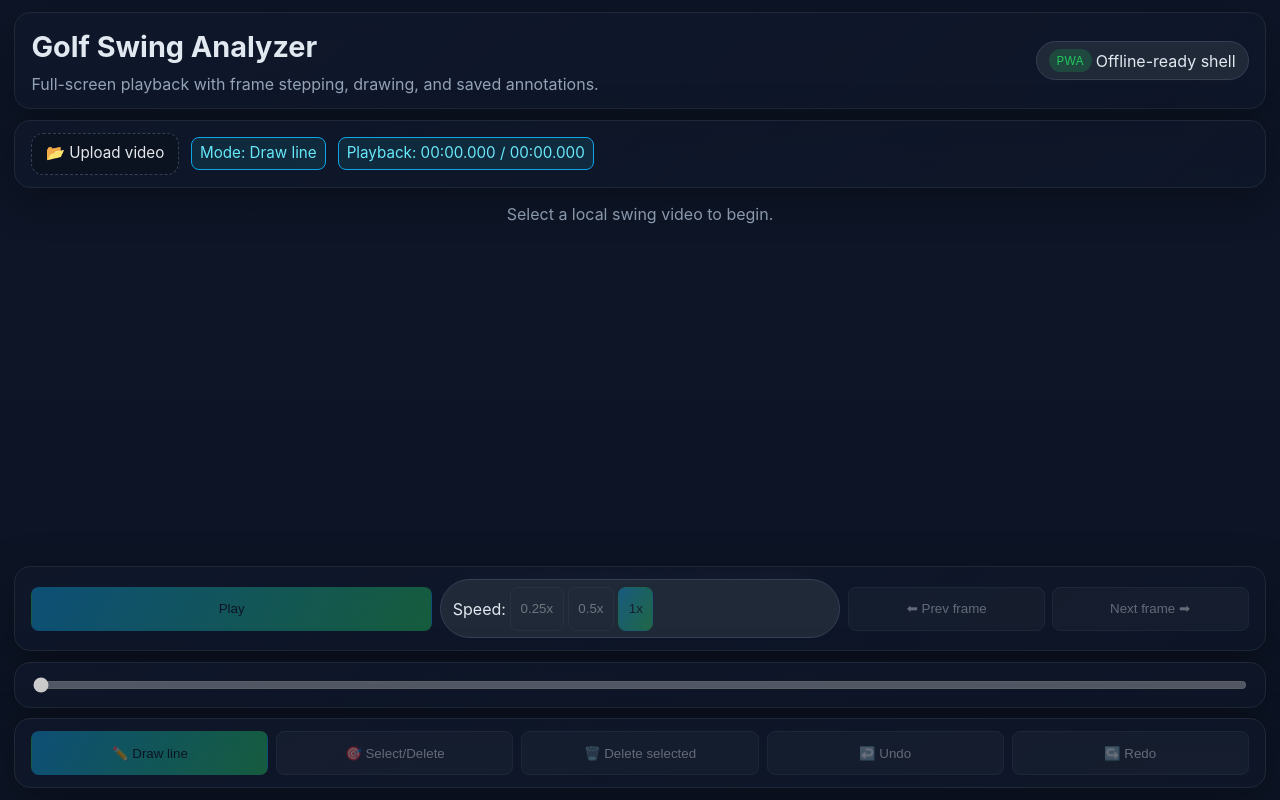
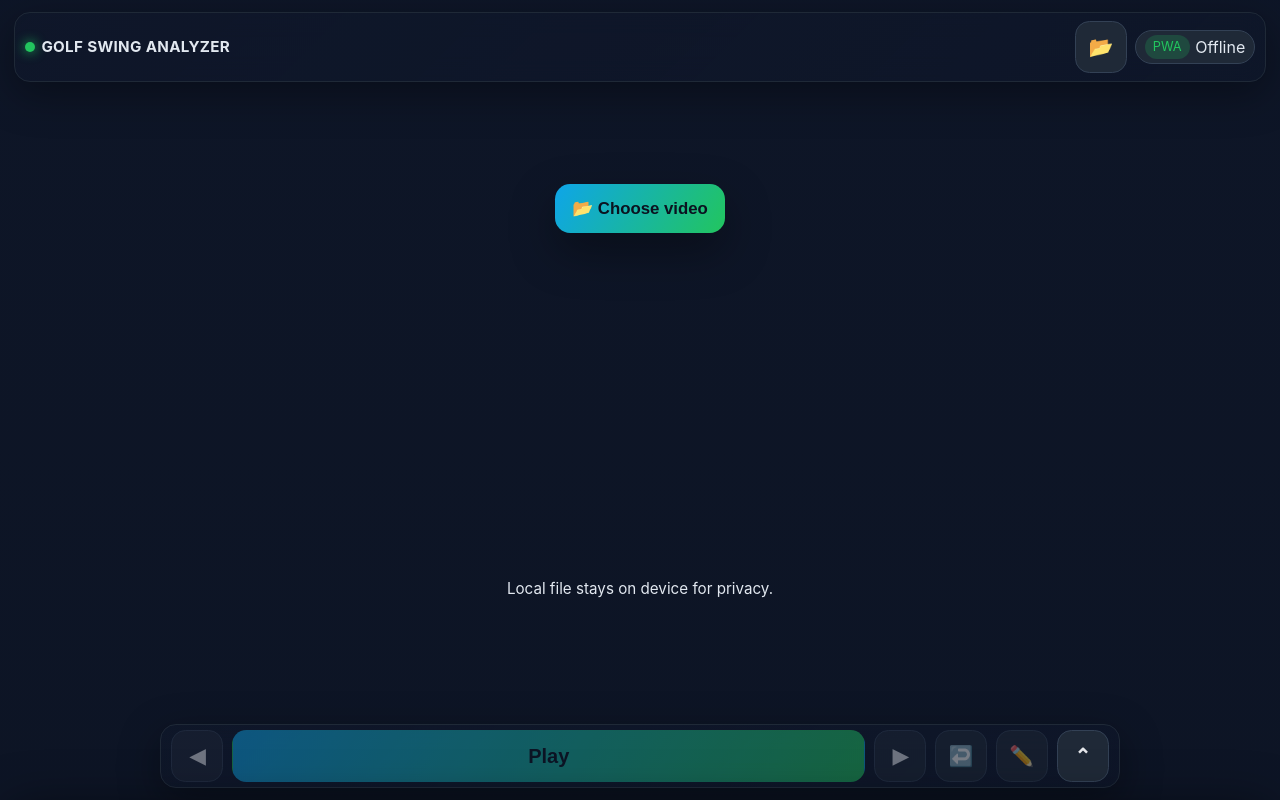
Before and after one commit to matsuatsu/pwa-movie-viewer, a React (Vite) app: page / in a window 1280 px wide. Built offline with nearby package versions, Linux system fonts and the light colour scheme.

Commit message:
Redesign controls with bottom mini bar and sheet

```diff
--- a/src/App.tsx
+++ b/src/App.tsx
@@ -46,6 +46,8 @@ function App() {
   const videoRef = useRef<HTMLVideoElement | null>(null);
   const canvasRef = useRef<HTMLCanvasElement | null>(null);
   const containerRef = useRef<HTMLDivElement | null>(null);
+  const fileInputRef = useRef<HTMLInputElement | null>(null);
+  const hideTimerRef = useRef<number | null>(null);
   const [videoUrl, setVideoUrl] = useState<string | null>(null);
   const [videoFile, setVideoFile] = useState<File | null>(null);
   const [duration, setDuration] = useState(0);
@@ -58,6 +60,8 @@ function App() {
   const [selectedId, setSelectedId] = useState<string | null>(null);
   const [history, setHistory] = useState<DrawingAction[]>([]);
   const [redoStack, setRedoStack] = useState<DrawingAction[]>([]);
+  const [sheetSnap, setSheetSnap] = useState<'collapsed' | 'half' | 'full'>('collapsed');
+  const [controlsVisible, setControlsVisible] = useState(true);
 
   useCanvasSize(containerRef, canvasRef);
 
@@ -171,10 +175,22 @@ function App() {
     setRedoStack([]);
   };
 
+  const showControls = (persist = false) => {
+    setControlsVisible(true);
+    if (hideTimerRef.current) {
+      clearTimeout(hideTimerRef.current);
+    }
+    if (persist || sheetSnap !== 'collapsed' || !isPlaying || draftLine) return;
+    hideTimerRef.current = window.setTimeout(() => {
+      setControlsVisible(false);
+    }, 2600);
+  };
+
   const handlePointerDown = (event: React.PointerEvent) => {
     if (!videoUrl) return;
     const point = toNormalizedPoint(event);
     if (!point) return;
+    showControls(true);
     if (mode === 'draw') {
       const newDraft: LineShape = {
         id: crypto.randomUUID(),
@@ -209,6 +225,7 @@ function App() {
   };
 
   const handleUndo = () => {
+    showControls(true);
     setHistory((prev) => {
       const last = prev[prev.length - 1];
       if (!last) return prev;
@@ -224,6 +241,7 @@ function App() {
   };
 
   const handleRedo = () => {
+    showControls(true);
     setRedoStack((prev) => {
       const last = prev[prev.length - 1];
       if (!last) return prev;
@@ -240,6 +258,7 @@ function App() {
 
   const deleteSelected = () => {
     if (!selectedId) return;
+    showControls(true);
     const line = lines.find((l) => l.id === selectedId);
     if (!line) return;
     setLines((prev) => prev.filter((l) => l.id !== selectedId));
@@ -250,6 +269,7 @@ function App() {
   const handlePlayPause = () => {
     const video = videoRef.current;
     if (!video) return;
+    showControls();
     if (isPlaying) {
       video.pause();
     } else {
@@ -263,11 +283,20 @@ function App() {
     if (videoRef.current) {
       videoRef.current.playbackRate = value;
     }
+    showControls(true);
+  };
+
+  const cycleRate = () => {
+    const options = [0.25, 0.5, 1];
+    const currentIndex = options.indexOf(playbackRate);
+    const next = options[(currentIndex + 1) % options.length];
+    handleRateChange(next);
   };
 
   const step = (direction: number) => {
     const video = videoRef.current;
     if (!video || !duration) return;
+    showControls();
     video.pause();
     const target = Math.min(duration, Math.max(0, video.currentTime + direction * STEP_EPS));
     if ('requestVideoFrameCallback' in video) {
@@ -281,6 +310,7 @@ function App() {
   const handleSeek = (value: number) => {
     const video = videoRef.current;
     if (!video) return;
+    showControls(true);
     video.currentTime = value;
     setCurrentTime(value);
   };
@@ -288,6 +318,7 @@ function App() {
   const onFileChange = (event: React.ChangeEvent<HTMLInputElement>) => {
     const file = event.target.files?.[0];
     if (!file) return;
+    showControls(true);
     if (videoUrl) URL.revokeObjectURL(videoUrl);
     const url = URL.createObjectURL(file);
     setVideoFile(file);
@@ -297,6 +328,35 @@ function App() {
     setHistory([]);
     setRedoStack([]);
   };
+
+  const handleModeToggle = () => {
+    showControls(true);
+    setMode((prev) => (prev === 'draw' ? 'select' : 'draw'));
+  };
+
+  const toggleSheet = (nextState?: 'collapsed' | 'half' | 'full') => {
+    setSheetSnap((prev) => {
+      if (nextState) return nextState;
+      return prev === 'collapsed' ? 'half' : 'collapsed';
+    });
+    showControls(true);
+  };
+
+  useEffect(() => {
+    if (!isPlaying || draftLine || sheetSnap !== 'collapsed') {
+      setControlsVisible(true);
+      if (hideTimerRef.current) {
+        clearTimeout(hideTimerRef.current);
+      }
+      return;
+    }
+    hideTimerRef.current = window.setTimeout(() => setControlsVisible(false), 2600);
+    return () => {
+      if (hideTimerRef.current) {
+        clearTimeout(hideTimerRef.current);
+      }
+    };
+  }, [isPlaying, draftLine, sheetSnap]);
 
   const formattedTime = (time: number) => {
     const minutes = Math.floor(time / 60)
@@ -310,6 +370,17 @@ function App() {
       .padStart(3, '0');
     return `${minutes}:${seconds}.${ms}`;
   };
+
+  const mapping = [
+    { before: 'Upload video (status bar)', after: 'Top icon + Bottom Sheet “Video” section' },
+    { before: 'Play/Pause (toolbar)', after: 'Mini bar primary control' },
+    { before: 'Prev/Next frame (toolbar)', after: 'Mini bar frame-step buttons' },
+    { before: 'Speed pill (toolbar)', after: 'Mini bar quick toggle + Sheet detailed speeds' },
+    { before: 'Mode buttons (controls row)', after: 'Mini bar single toggle (Draw/Select)' },
+    { before: 'Delete selected (controls)', after: 'Bottom Sheet Edit section' },
+    { before: 'Undo/Redo (controls)', after: 'Mini bar Undo + Bottom Sheet Redo' },
+    { before: 'Seek bar (seek row)', after: 'Bottom Sheet timeline' }
+  ];
 
   return (
     <div className="app-screen">
@@ -333,45 +404,87 @@ function App() {
             />
           ) : (
             <div className="empty-state">
-              <p>Select a local swing video to begin.</p>
-              <p className="hint">Tap the Upload button to load a file for analysis.</p>
+              <button className="cta" onClick={() => fileInputRef.current?.click()}>
+                📂 Choose video
+              </button>
+              <p className="hint">Local file stays on device for privacy.</p>
             </div>
           )}
         </div>
 
         <canvas className="canvas-layer" ref={canvasRef} />
 
-        <div className="ui-layer ui-top">
-          <div className="glass-row top-bar">
-            <div>
-              <h1 className="title">Golf Swing Analyzer</h1>
-              <p className="subtitle">
-                Full-screen playback with frame stepping, drawing, and saved annotations.
-              </p>
+        <div className={`ui-layer ui-top ${controlsVisible ? 'visible' : 'faded'}`}>
+          <div className="top-bar-chip glass-row compact">
+            <div className="brand">
+              <span className="dot" />
+              <span className="app-name">Golf Swing Analyzer</span>
             </div>
-            <div className="pill">
+            <div className="top-actions">
+              <button
+                className="icon-button"
+                onClick={() => fileInputRef.current?.click()}
+                aria-label="Upload video"
+                disabled={false}
+              >
+                📂
+              </button>
+              <div className="pill tight">
                 <span className="tag">PWA</span>
-              Offline-ready shell
+                Offline
               </div>
             </div>
-          <div className="glass-row status-bar">
-            <label className="file-label">
-              📂 Upload video
-              <input type="file" accept="video/*" onChange={onFileChange} />
-            </label>
-            <span className="chip">Mode: {mode === 'draw' ? 'Draw line' : 'Select/Delete'}</span>
-            <span className="chip">Playback: {formattedTime(currentTime)} / {formattedTime(duration || 0)}</span>
-            {videoFile && <span className="chip file-chip">{videoFile.name}</span>}
           </div>
         </div>
 
-        <div className="ui-layer ui-bottom">
-          <div className="glass-row toolbar">
-            <button className="primary" onClick={handlePlayPause} disabled={!videoUrl}>
+        <div className={`ui-layer ui-bottom ${controlsVisible ? 'visible' : 'faded'}`}>
+          <div className="mini-bar glass-row compact">
+            <button className="icon-button" onClick={() => step(-1)} disabled={!videoUrl} aria-label="Previous frame">
+              ◀
+            </button>
+            <button className="primary icon-button wide" onClick={handlePlayPause} disabled={!videoUrl} aria-label="Play or pause">
               {isPlaying ? 'Pause' : 'Play'}
             </button>
-            <div className="pill speed-pill">
-              <span>Speed:</span>
+            <button className="icon-button" onClick={() => step(1)} disabled={!videoUrl} aria-label="Next frame">
+              ▶
+            </button>
+            <button className="icon-button" onClick={handleUndo} disabled={!history.length} aria-label="Undo last line">
+              ↩️
+            </button>
+            <button className="icon-button" onClick={handleModeToggle} disabled={!videoUrl} aria-label="Toggle draw or select mode">
+              {mode === 'draw' ? '✏️' : '🎯'}
+            </button>
+            <button className="icon-button" onClick={() => toggleSheet()} aria-label="Show more controls">
+              {sheetSnap === 'collapsed' ? '⌃' : '⌄'}
+            </button>
+          </div>
+        </div>
+
+        <div className={`bottom-sheet ${sheetSnap}`}>
+          <div className={`sheet-backdrop ${sheetSnap === 'collapsed' ? 'hidden' : ''}`} onClick={() => toggleSheet('collapsed')} />
+          <div className="sheet-surface" role="dialog" aria-label="Playback controls">
+            <div className="sheet-handle" onClick={() => toggleSheet(sheetSnap === 'half' ? 'full' : sheetSnap === 'full' ? 'half' : 'half')}>
+              <span className="grip" />
+            </div>
+
+            <div className="sheet-grid">
+              <section>
+                <header>
+                  <h3>Video</h3>
+                  <small>Local only</small>
+                </header>
+                <button className="wide" onClick={() => fileInputRef.current?.click()}>
+                  📂 Upload / Choose
+                </button>
+                {videoFile && <p className="meta">{videoFile.name}</p>}
+              </section>
+
+              <section>
+                <header>
+                  <h3>Speed</h3>
+                  <small>0.25x / 0.5x / 1.0x</small>
+                </header>
+                <div className="pill speed-group">
                   {[0.25, 0.5, 1].map((rate) => (
                     <button
                       key={rate}
@@ -382,18 +495,17 @@ function App() {
                       {rate}x
                     </button>
                   ))}
-            </div>
-            <div className="stepper">
-              <button onClick={() => step(-1)} disabled={!videoUrl}>
-                ⬅︎ Prev frame
-              </button>
-              <button onClick={() => step(1)} disabled={!videoUrl}>
-                Next frame ➡︎
+                  <button className="ghost" onClick={cycleRate} disabled={!videoUrl}>
+                    Cycle
                   </button>
                 </div>
-          </div>
+              </section>
 
-          <div className="glass-row seek-row">
+              <section>
+                <header>
+                  <h3>Timeline</h3>
+                  <small>Seek without default UI</small>
+                </header>
                 <input
                   className="seek"
                   type="range"
@@ -404,27 +516,66 @@ function App() {
                   onChange={(e) => handleSeek(Number(e.target.value))}
                   disabled={!videoUrl}
                 />
+                <div className="meta">
+                  {formattedTime(currentTime)} / {formattedTime(duration || 0)}
                 </div>
+              </section>
 
-          <div className="glass-row controls">
+              <section>
+                <header>
+                  <h3>Edit</h3>
+                  <small>Select / delete lines</small>
+                </header>
+                <div className="edit-row">
                   <button onClick={() => setMode('draw')} disabled={!videoUrl} className={mode === 'draw' ? 'active' : ''}>
-              ✏️ Draw line
+                    ✏️ Draw
                   </button>
                   <button onClick={() => setMode('select')} disabled={!videoUrl} className={mode === 'select' ? 'active' : ''}>
-              🎯 Select/Delete
+                    🎯 Select
                   </button>
                   <button onClick={deleteSelected} disabled={!selectedId}>
-              🗑️ Delete selected
-            </button>
-            <button onClick={handleUndo} disabled={!history.length}>
-              ↩️ Undo
+                    🗑️ Delete
                   </button>
                   <button onClick={handleRedo} disabled={!redoStack.length}>
                     ↪️ Redo
                   </button>
                 </div>
+              </section>
+
+              <section>
+                <header>
+                  <h3>Status</h3>
+                  <small>Playback + mode</small>
+                </header>
+                <div className="status-grid">
+                  <div className="chip">Mode: {mode === 'draw' ? 'Draw line' : 'Select/Delete'}</div>
+                  <div className="chip">Playback: {formattedTime(currentTime)} / {formattedTime(duration || 0)}</div>
+                  {videoFile && <div className="chip file-chip">File: {videoFile.name}</div>}
+                  <div className="chip">Rate: {playbackRate}x</div>
+                </div>
+              </section>
+
+              <section className="mapping">
+                <header>
+                  <h3>Before → After</h3>
+                  <small>Where controls moved</small>
+                </header>
+                <div className="mapping-grid">
+                  {mapping.map((row) => (
+                    <div key={row.before} className="mapping-row">
+                      <span>{row.before}</span>
+                      <span>→</span>
+                      <strong>{row.after}</strong>
+                    </div>
+                  ))}
+                </div>
+              </section>
             </div>
           </div>
+        </div>
+      </div>
+
+      <input ref={fileInputRef} type="file" accept="video/*" onChange={onFileChange} className="file-input" />
     </div>
   );
 }
--- a/src/index.css
+++ b/src/index.css
@@ -7,6 +7,8 @@
   --viewport-height: 100dvh;
   --safe-top: env(safe-area-inset-top, 0px);
   --safe-bottom: env(safe-area-inset-bottom, 0px);
+  --mini-height: 64px;
+  --sheet-radius: 18px;
 }
 
 * {
@@ -24,6 +26,7 @@ body {
   background: radial-gradient(circle at 20% 20%, rgba(59, 130, 246, 0.1), transparent 40%),
     radial-gradient(circle at 80% 0%, rgba(34, 197, 94, 0.08), transparent 35%),
     #0f172a;
+  overscroll-behavior-y: none;
 }
 
 a {
@@ -40,11 +43,12 @@ button {
   background: #1f2937;
   color: #e5e7eb;
   border: 1px solid #334155;
-  border-radius: 0.5rem;
-  padding: 0.5rem 0.75rem;
+  border-radius: 0.9rem;
+  padding: 0.6rem 0.9rem;
   cursor: pointer;
-  transition: transform 0.1s ease, box-shadow 0.1s ease, background 0.1s ease;
+  transition: transform 0.12s ease, box-shadow 0.12s ease, background 0.12s ease, opacity 0.2s ease;
   min-height: 44px;
+  font-weight: 600;
 }
 
 button:hover:not(:disabled) {
@@ -54,12 +58,72 @@ button:hover:not(:disabled) {
 }
 
 button:disabled {
-  opacity: 0.4;
+  opacity: 0.45;
   cursor: not-allowed;
 }
 
-input[type='range'] {
-  width: 100%;
+.icon-button {
+  width: 52px;
+  height: 52px;
+  padding: 0.35rem;
+  display: grid;
+  place-items: center;
+  font-size: 1.25rem;
+}
+
+.icon-button.wide {
+  flex: 1;
+  min-width: 120px;
+}
+
+.primary {
+  background: linear-gradient(120deg, #0ea5e9, #22c55e);
+  color: #0b1220;
+  border-color: transparent;
+}
+
+.ghost {
+  background: transparent;
+  border-color: #475569;
+}
+
+.pill {
+  display: inline-flex;
+  align-items: center;
+  gap: 0.35rem;
+  background: #1f2937;
+  border: 1px solid #334155;
+  padding: 0.4rem 0.75rem;
+  border-radius: 999px;
+}
+
+.pill button {
+  padding: 0.35rem 0.6rem;
+}
+
+.pill button.active,
+.controls button.active,
+.primary {
+  background: linear-gradient(120deg, #0ea5e9, #22c55e);
+  color: #0b1220;
+  border-color: transparent;
+}
+
+.tag {
+  background: #22c55e33;
+  border-radius: 999px;
+  padding: 0.15rem 0.5rem;
+  font-size: 0.8rem;
+  color: #22c55e;
+}
+
+.chip {
+  background: #22d3ee1a;
+  color: #67e8f9;
+  border-radius: 0.65rem;
+  padding: 0.25rem 0.6rem;
+  border: 1px solid #0ea5e9;
+  font-size: 0.9rem;
 }
 
 .app-screen {
@@ -67,6 +131,7 @@ input[type='range'] {
   height: var(--viewport-height, 100dvh);
   width: 100vw;
   overflow: hidden;
+  color: #e2e8f0;
 }
 
 .screen {
@@ -106,14 +171,14 @@ video {
   display: grid;
   place-items: center;
   text-align: center;
-  color: #94a3b8;
+  color: #cbd5e1;
   padding: 1rem;
-  background: linear-gradient(180deg, rgba(15, 23, 42, 0.7), rgba(15, 23, 42, 0.4));
+  background: linear-gradient(180deg, rgba(15, 23, 42, 0.72), rgba(15, 23, 42, 0.5));
 }
 
 .empty-state .hint {
-  margin-top: -0.25rem;
-  color: #cbd5e1;
+  margin-top: 0.5rem;
+  color: #e2e8f0;
   font-size: 0.95rem;
 }
 
@@ -124,9 +189,20 @@ video {
   display: flex;
   flex-direction: column;
   gap: 0.65rem;
-  padding: 0.9rem;
-  z-index: 2;
+  padding: 0.85rem;
+  z-index: 3;
   pointer-events: none;
+  transition: opacity 0.25s ease, transform 0.25s ease;
+}
+
+.ui-layer.visible {
+  opacity: 1;
+  transform: translateY(0);
+}
+
+.ui-layer.faded {
+  opacity: 0;
+  transform: translateY(8px);
 }
 
 .ui-top {
@@ -141,83 +217,213 @@ video {
 
 .glass-row {
   display: flex;
-  gap: 0.75rem;
-  flex-wrap: wrap;
+  gap: 0.65rem;
+  flex-wrap: nowrap;
   align-items: center;
-  background: linear-gradient(135deg, rgba(15, 23, 42, 0.9), rgba(15, 23, 42, 0.7));
+  background: linear-gradient(135deg, rgba(15, 23, 42, 0.85), rgba(15, 23, 42, 0.7));
   border: 1px solid #1f2937;
   border-radius: 1rem;
-  padding: 0.75rem 1rem;
-  box-shadow: 0 10px 40px rgba(0, 0, 0, 0.35);
+  padding: 0.65rem 0.75rem;
+  box-shadow: 0 12px 40px rgba(0, 0, 0, 0.35);
   backdrop-filter: blur(12px);
   pointer-events: auto;
 }
 
-.top-bar {
-  justify-content: space-between;
+.glass-row.compact {
+  padding: 0.5rem 0.65rem;
 }
 
-.title {
-  margin: 0;
-  font-size: clamp(1.25rem, 4vw, 1.8rem);
+.top-bar-chip {
+  justify-content: space-between;
+  align-items: center;
 }
 
-.subtitle {
-  margin: 0.25rem 0 0;
+.top-actions {
+  display: flex;
+  align-items: center;
+  gap: 0.5rem;
+}
+
+.brand {
+  display: inline-flex;
+  align-items: center;
+  gap: 0.4rem;
+  font-weight: 700;
+  letter-spacing: 0.02em;
+}
+
+.brand .dot {
+  width: 10px;
+  height: 10px;
+  background: #22c55e;
+  border-radius: 50%;
+  box-shadow: 0 0 12px #22c55e;
+}
+
+.app-name {
+  font-size: 0.95rem;
+  text-transform: uppercase;
+  color: #e2e8f0;
+}
+
+.top-bar-chip .pill.tight {
+  padding: 0.25rem 0.55rem;
+}
+
+.mini-bar {
+  height: var(--mini-height);
+  display: flex;
+  align-items: center;
+  justify-content: space-between;
+  gap: 0.55rem;
+  width: min(960px, calc(100% - 1.5rem));
+  margin: 0 auto;
+}
+
+.bottom-sheet {
+  position: absolute;
+  inset: 0;
+  pointer-events: none;
+  z-index: 4;
+}
+
+.sheet-backdrop {
+  position: absolute;
+  inset: 0;
+  background: rgba(0, 0, 0, 0.45);
+  backdrop-filter: blur(2px);
+  opacity: 1;
+  transition: opacity 0.2s ease;
+  pointer-events: auto;
+}
+
+.sheet-backdrop.hidden {
+  opacity: 0;
+  pointer-events: none;
+}
+
+.sheet-surface {
+  position: absolute;
+  left: 0.5rem;
+  right: 0.5rem;
+  bottom: calc(0.35rem + var(--safe-bottom));
+  background: rgba(12, 18, 30, 0.95);
+  border: 1px solid #1f2937;
+  border-radius: var(--sheet-radius) var(--sheet-radius) 0 0;
+  box-shadow: 0 -10px 50px rgba(0, 0, 0, 0.5);
+  padding: 0.5rem 0.75rem 1rem;
+  max-height: calc(var(--viewport-height) - 80px);
+  height: clamp(380px, 62vh, 720px);
+  transform: translateY(105%);
+  transition: transform 0.28s ease;
+  pointer-events: auto;
+  display: flex;
+  flex-direction: column;
+  gap: 0.75rem;
+}
+
+.bottom-sheet.collapsed .sheet-surface {
+  pointer-events: none;
+}
+
+.bottom-sheet.half .sheet-surface {
+  transform: translateY(32%);
+}
+
+.bottom-sheet.full .sheet-surface {
+  transform: translateY(0%);
+}
+
+.sheet-handle {
+  width: 100%;
+  display: flex;
+  justify-content: center;
+  padding: 0.35rem 0;
+  cursor: pointer;
+}
+
+.grip {
+  width: 52px;
+  height: 6px;
+  border-radius: 999px;
+  background: #334155;
+}
+
+.sheet-grid {
+  display: grid;
+  grid-template-columns: repeat(auto-fit, minmax(240px, 1fr));
+  gap: 1rem;
+}
+
+.sheet-grid section {
+  background: rgba(17, 24, 39, 0.8);
+  border: 1px solid #1f2937;
+  border-radius: 0.9rem;
+  padding: 0.75rem;
+  display: grid;
+  gap: 0.55rem;
+}
+
+.sheet-grid header {
+  display: flex;
+  justify-content: space-between;
+  align-items: baseline;
+  gap: 0.5rem;
+}
+
+.sheet-grid h3 {
+  margin: 0;
+  font-size: 1rem;
+}
+
+.sheet-grid small {
   color: #94a3b8;
 }
 
-.pill {
-  display: inline-flex;
-  align-items: center;
-  gap: 0.25rem;
-  background: #1f2937;
-  border: 1px solid #334155;
-  padding: 0.4rem 0.75rem;
-  border-radius: 999px;
+.speed-group {
+  gap: 0.4rem;
 }
 
-.pill button {
-  padding: 0.35rem 0.6rem;
-}
-
-.pill button.active,
-.controls button.active,
-.primary {
-  background: linear-gradient(120deg, #0ea5e9, #22c55e);
-  color: #0b1220;
-  border-color: transparent;
-}
-
-.tag {
-  background: #22c55e33;
-  border-radius: 999px;
-  padding: 0.15rem 0.5rem;
-  font-size: 0.75rem;
-  color: #22c55e;
-}
-
-.toolbar {
-  display: grid;
-  grid-template-columns: repeat(auto-fit, minmax(180px, 1fr));
-  gap: 0.5rem;
-  align-items: center;
+.seek {
+  accent-color: #22c55e;
   width: 100%;
 }
 
-.stepper {
-  display: grid;
-  grid-template-columns: repeat(auto-fit, minmax(140px, 1fr));
-  gap: 0.4rem;
+.meta {
+  color: #cbd5e1;
+  font-size: 0.9rem;
+  word-break: break-word;
 }
 
-.status-bar {
-  display: flex;
-  gap: 0.75rem;
-  flex-wrap: wrap;
+.edit-row {
+  display: grid;
+  grid-template-columns: repeat(auto-fit, minmax(120px, 1fr));
+  gap: 0.5rem;
+}
+
+.status-grid {
+  display: grid;
+  gap: 0.35rem;
+}
+
+.mapping-grid {
+  display: grid;
+  gap: 0.35rem;
+}
+
+.mapping-row {
+  display: grid;
+  grid-template-columns: 1fr auto 1.4fr;
   align-items: center;
-  font-size: 0.95rem;
-  color: #cbd5e1;
+  gap: 0.35rem;
+  background: #0b1220;
+  border: 1px solid #1f2937;
+  padding: 0.4rem 0.5rem;
+  border-radius: 0.65rem;
+}
+
+.mapping strong {
+  color: #a5b4fc;
 }
 
 .file-chip {
@@ -227,75 +433,26 @@ video {
   white-space: nowrap;
 }
 
-.chip {
-  background: #22d3ee1a;
-  color: #67e8f9;
-  border-radius: 0.5rem;
-  padding: 0.25rem 0.5rem;
-  border: 1px solid #0ea5e9;
-}
-
-.file-label {
-  display: inline-flex;
-  align-items: center;
-  gap: 0.5rem;
-  padding: 0.55rem 0.85rem;
-  border: 1px dashed #334155;
-  border-radius: 0.75rem;
-  cursor: pointer;
-  color: #e5e7eb;
-  background: #0b1220;
-}
-
-.file-label:hover {
-  border-color: #22c55e;
-}
-
-input[type='file'] {
+.file-input {
   display: none;
 }
 
-.seek {
-  accent-color: #22c55e;
+.cta {
+  padding: 0.85rem 1.1rem;
+  font-size: 1.05rem;
+  background: linear-gradient(120deg, #0ea5e9, #22c55e);
+  color: #0b1220;
+  border: none;
+  border-radius: 0.95rem;
+  box-shadow: 0 18px 45px rgba(0, 0, 0, 0.35);
 }
 
-.controls {
-  display: grid;
-  grid-template-columns: repeat(auto-fit, minmax(150px, 1fr));
-  gap: 0.5rem;
-  width: 100%;
-}
-
-.seek-row {
-  width: 100%;
-}
-
-@media (max-width: 768px) {
-  .glass-row {
-    align-items: flex-start;
+@media (max-width: 640px) {
+  .mini-bar {
+    width: calc(100% - 1rem);
   }
 
-  .toolbar {
+  .sheet-grid {
     grid-template-columns: 1fr;
   }
-
-  .controls {
-    grid-template-columns: repeat(auto-fit, minmax(140px, 1fr));
-  }
-
-  .status-bar {
-    flex-direction: column;
-    align-items: flex-start;
-  }
 }
-
-@media (max-width: 520px) {
-  .controls {
-    grid-template-columns: 1fr;
-  }
-
-  .pill button {
-    flex: 1;
-    min-width: 0;
-  }
-}
```
Lines whose indentation alone changed are shown as unchanged.
